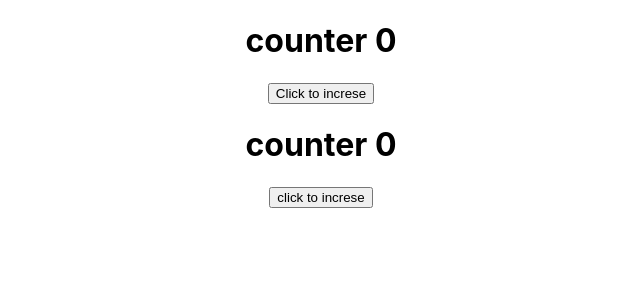
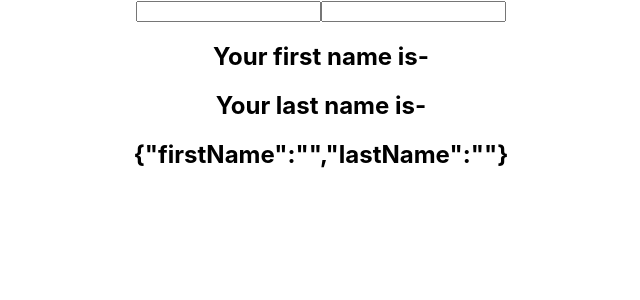
Before and after one commit to prajwalzingare/ReactHooks, a React (Create React App) app: page / in a window 1280 px wide. Shown: the top 300 px of the page, without its empty margins (319-959 px from the left). Built offline with nearby package versions, Linux system fonts and the light colour scheme.

Commit message:
usestste with object tut 5

```diff
--- a/src/App.js
+++ b/src/App.js
@@ -1,12 +1,18 @@
 import "./App.css";
-import ClassCounter from "./Components/ClassCounter";
-import HookCounter from "./Components/HookCounter";
+// import ClassCounter from "./Components/ClassCounter";
+import HookCounterThree from "./Components/HookCounterThree";
+// import HookCounter from "./Components/HookCounter";
+// import HookCounterTwo from "./Components/HookCounterTwo";
+import Tut1 from "./Components/Tut1";
 
 function App() {
   return (
     <div className="App">
-      <HookCounter />
-      <ClassCounter />
+      <HookCounterThree />
+      {/* <Tut1 /> */}
+      {/* <HookCounterTwo /> */}
+      {/* <HookCounter /> */}
+      {/* <ClassCounter /> */}
     </div>
   );
 }
--- a/src/Components/ClassCounter.js
+++ b/src/Components/ClassCounter.js
@@ -9,9 +9,9 @@ class ClassCounter extends Component {
     };
   }
   increse = () => {
-    this.setState((e) => {
-      return { count: e.count + 1 };
-    });
+    let count = this.state.count + 1;
+    //we cannot declear this.state in setstate function.it can end up with infinity loop.
+    this.setState({ count: count });
   };
 
   render() {
--- /dev/null
+++ b/src/Components/HookCounterThree.js
@@ -0,0 +1,29 @@
+import React, { useState } from "react";
+
+export default function HookCounterThree() {
+  // You Know what is state variable the variable in state who store the value.
+  const [name, setName] = useState({ firstName: "", lastName: "" });
+  return (
+    <div>
+      <input
+        type="text"
+        value={name.firstName}
+        onChange={(e) => {
+          setName({ ...name, firstName: e.target.value });
+        }}
+      />
+      <input
+        type="text"
+        value={name.lastName}
+        onChange={(e) => {
+          setName({ ...name, lastName: e.target.value });
+        }}
+      />
+      <h2>Your first name is-{name.firstName}</h2>
+      <h2>Your last name is-{name.lastName}</h2>
+      {/* by default json.stringify   You know one thing usestate does not aoutomatically merge and update But in class component setstate merge the state wher as usestate will not merge the state But it is possible with spread operator. */}
+      {/* usestate does not auotomatically merge and update object use spread operator */}
+      <h2>{JSON.stringify(name)}</h2>
+    </div>
+  );
+}
--- /dev/null
+++ b/src/Components/HookCounterTwo.js
@@ -0,0 +1,50 @@
+import React, { useState } from "react";
+
+function HookCounterTwo() {
+  const initial = 0;
+  const [count, setCount] = useState(initial);
+
+  const Increment5 = () => {
+    //without incrementing directly by 5 we loop through this 5 times and run the for loop by giving condition.
+    for (let i = 0; i < 5; i++) {
+      //if we use count+1 like this it is not proper method to update state it could be risky.
+      // setCount(count + 1);
+      //now we pass the function which have acess to old state value and increment by one and it will increse by 5 after lopping through for loop.
+      setCount((prevCount) => prevCount + 1);
+    }
+  };
+
+  return (
+    <div>
+      <h1>count: {count}</h1>
+      <button
+        onClick={() => {
+          //   setCount(count + 1);
+          setCount((prevCount) => prevCount + 1);
+        }}
+      >
+        increse
+      </button>
+
+      <button
+        onClick={() => {
+          //   setCount(count - 1);
+          setCount((prevCount) => prevCount - 1);
+        }}
+      >
+        decrese
+      </button>
+
+      <button
+        onClick={() => {
+          setCount(initial);
+        }}
+      >
+        Reset
+      </button>
+      <button onClick={Increment5}>Increment by 5</button>
+    </div>
+  );
+}
+
+export default HookCounterTwo;
--- /dev/null
+++ b/src/Components/Tut1.js
@@ -0,0 +1,32 @@
+import React, { useState } from "react";
+
+const Tut1 = () => {
+  const [name, setName] = useState("prajwal zingare");
+
+  //   console.log(useState(5)); if you console the usestate only then it shows it is function and if you put initial value in it it is going to show given value
+
+  const changename = () => {
+    if (name === "prajwal zingare") {
+      setName("satvic");
+    } else {
+      setName("prajwal zingare");
+    }
+    // val = "satvic Boy";
+    // console.log(val);
+    // setName("satvic");
+  };
+  const changenamer = () => {
+    setName("prajwal");
+  };
+  //   console.log(val);
+  return (
+    <div>
+      <h1>{name}</h1>
+      {/* one mistake i did id that i try to use this keyword for grabe the function but this is not class component so we cnat do that we have to use only name of function */}
+      <button onClick={changename}>Click Me</button>
+      <button onClick={changenamer}>Click Me to reset</button>
+    </div>
+  );
+};
+
+export default Tut1;
```
